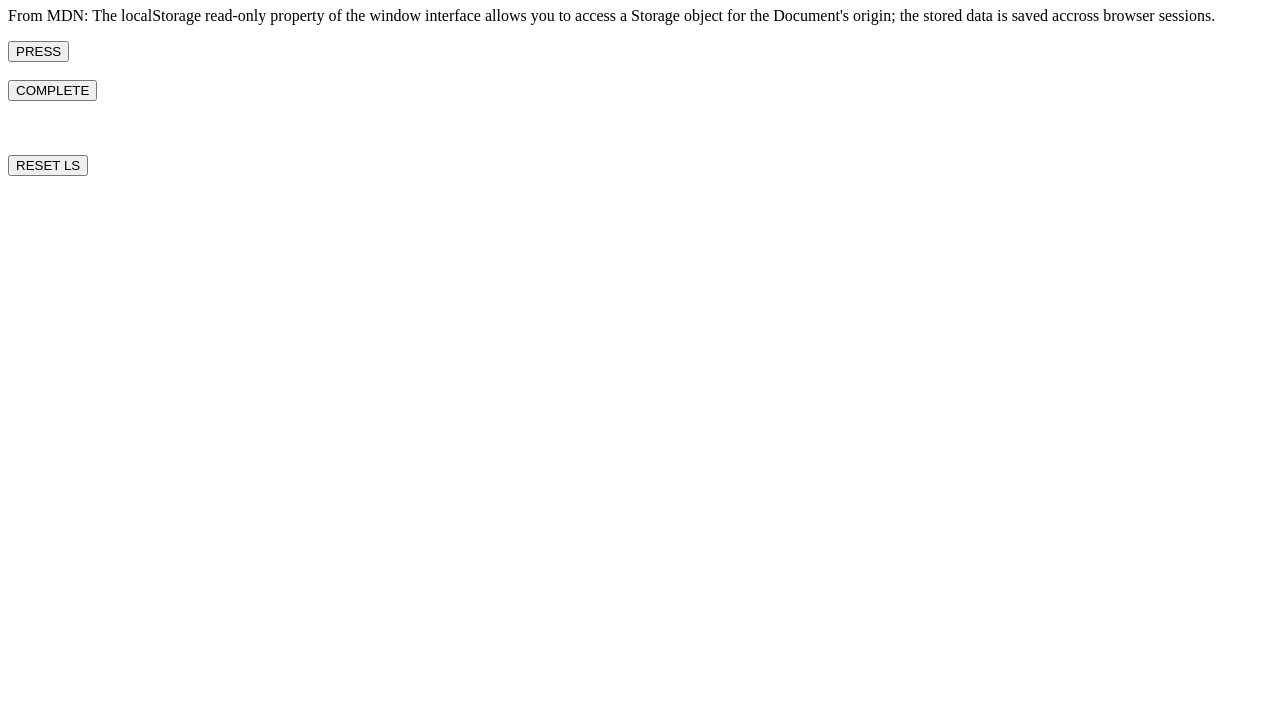
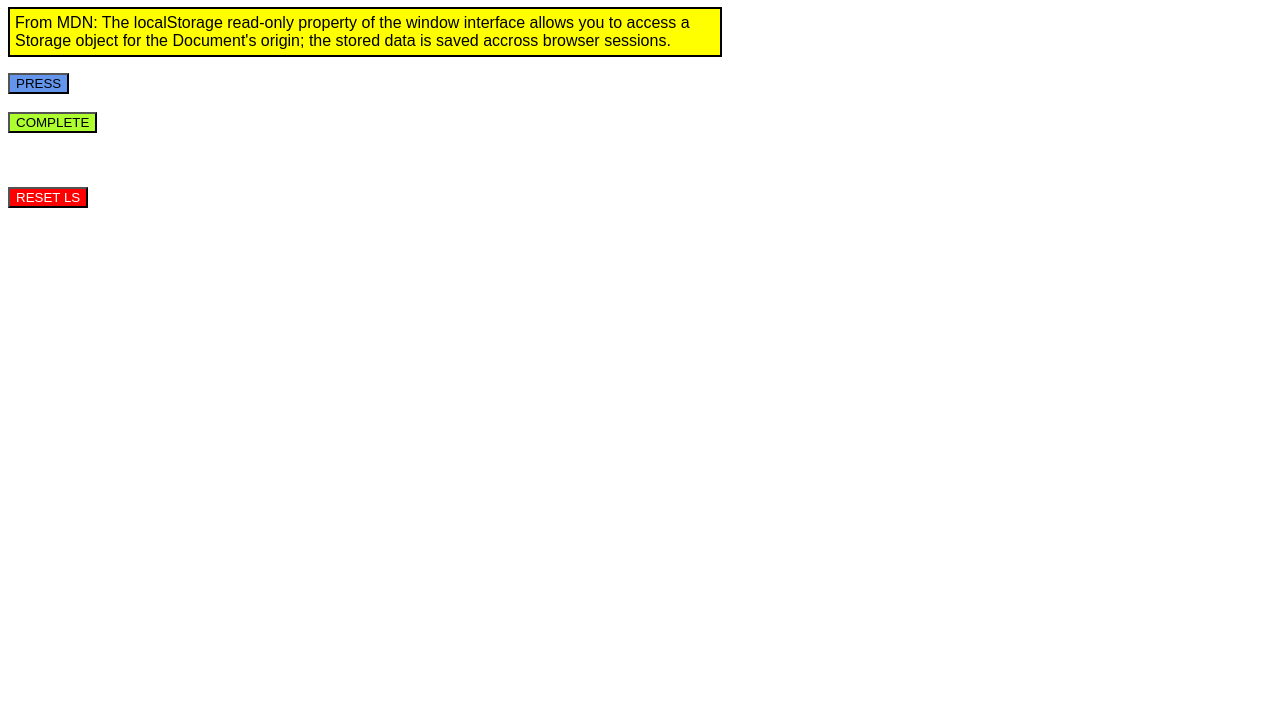
Before and after one commit to darrellgrant/local-storage, a plain HTML site: page local-storage/sandbox7.html in a window 1280 px wide. Shown: the part 73-800 px from the top of the page. Drawn offline with Linux system fonts and the light colour scheme.

Commit message:
change css

```diff
--- a/local-storage/sandbox7.html
+++ b/local-storage/sandbox7.html
@@ -4,6 +4,7 @@
     <meta charset="UTF-8" />
     <meta http-equiv="X-UA-Compatible" content="IE=edge" />
     <meta name="viewport" content="width=device-width, initial-scale=1.0" />
+    <link rel="stylesheet" href="style.css" />
 
     <title>Local Storage Sandbox</title>
   </head>
--- a/local-storage/style.css
+++ b/local-storage/style.css
@@ -12,3 +12,11 @@ body {
   background-color: red;
   color: white;
 }
+
+#myButton {
+  background-color: cornflowerblue;
+}
+
+#completedBTN {
+  background-color: greenyellow;
+}
```
Lines whose indentation alone changed are shown as unchanged.
